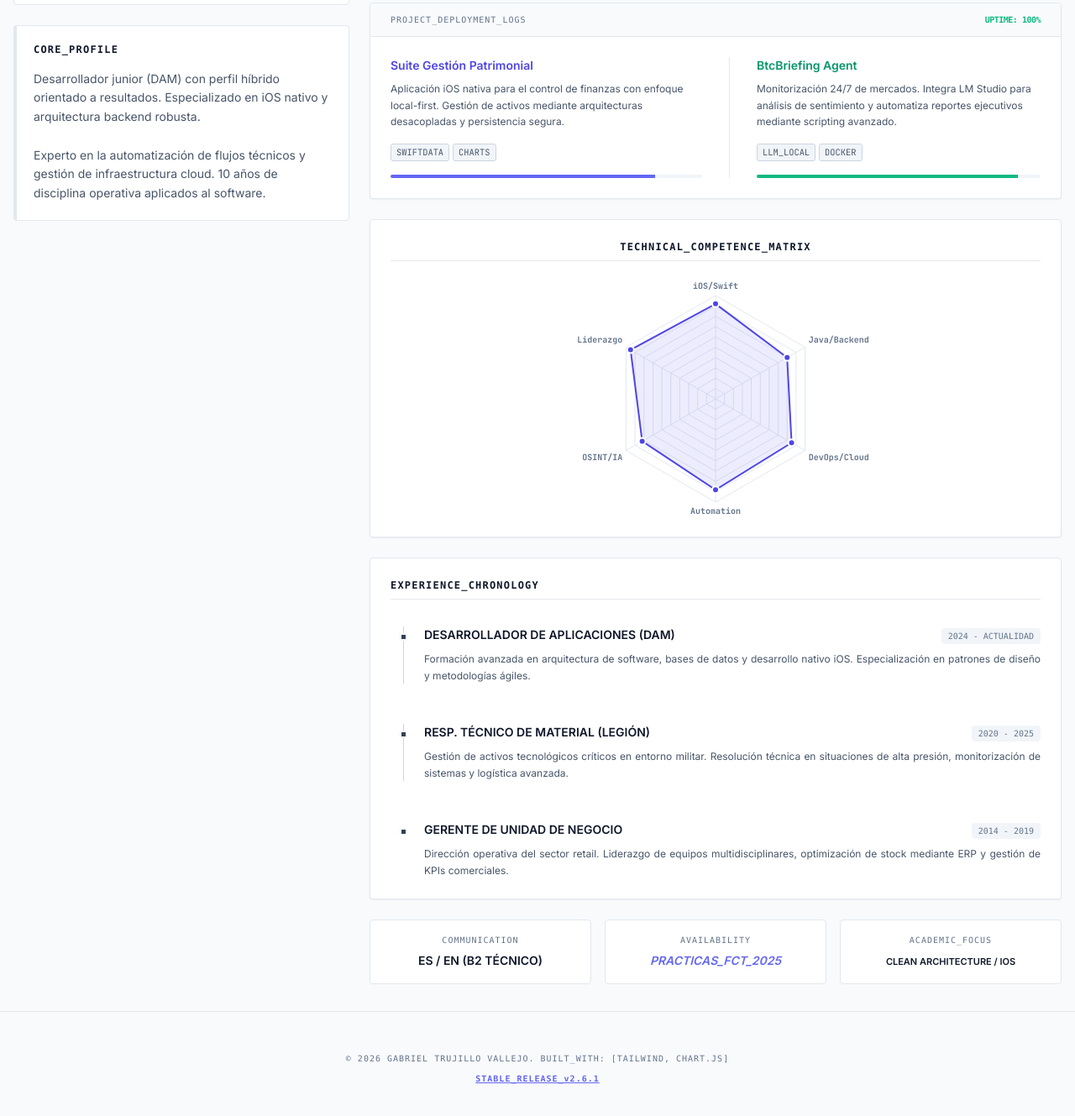
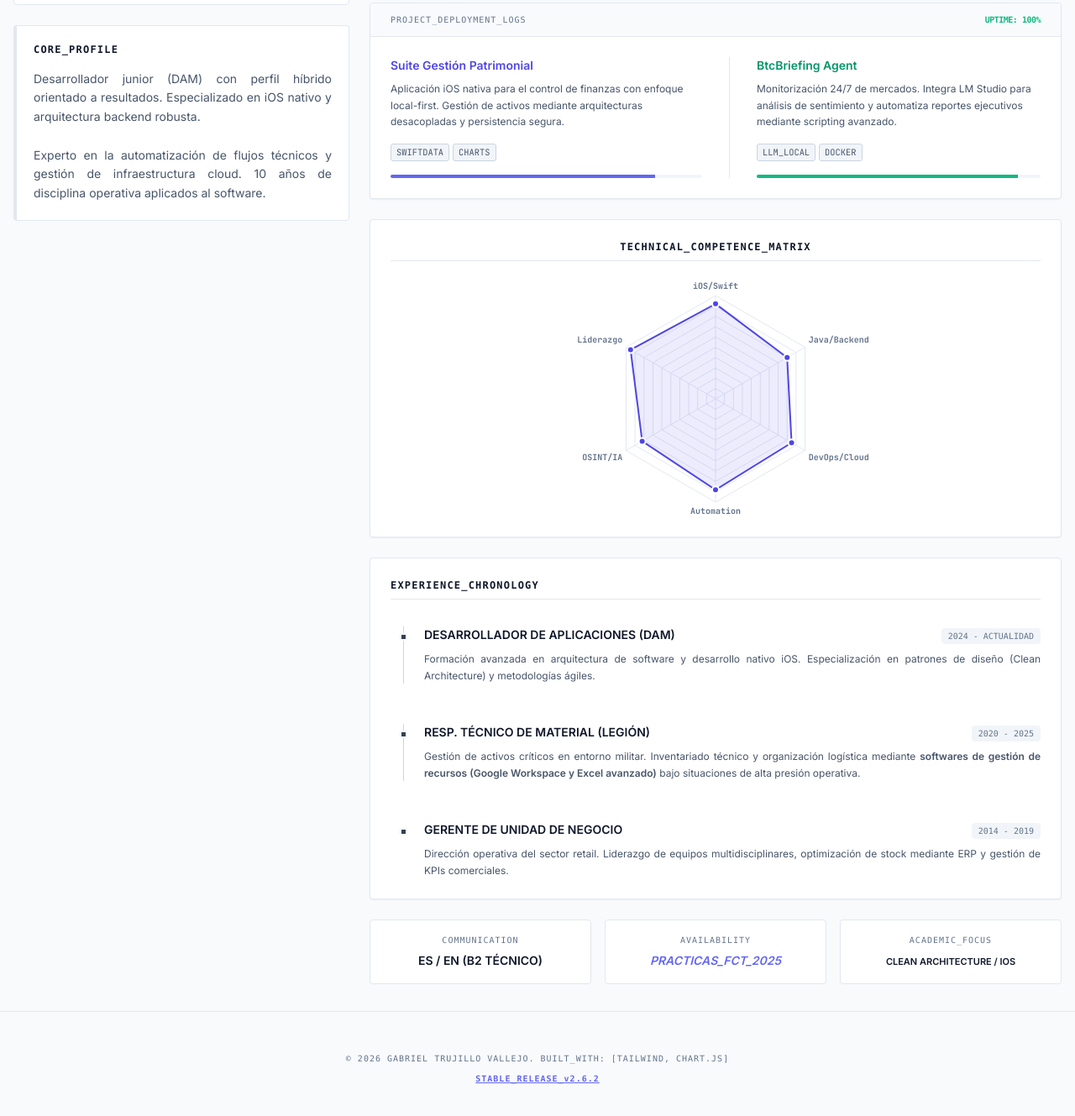
Before and after one commit to gtrujillovdev-cyber/InteractiveCV, a plain HTML site: page index.html in a window 1280 px wide. Shown: the part 561-1890 px from the top of the page at 84% size. Drawn offline with nearby package versions, Linux system fonts and the light colour scheme.

Commit message:
release: v2.6.2 update military experience and tech stack layout

```diff
--- a/index.html
+++ b/index.html
@@ -147,7 +147,7 @@
                 </button>
             </div>
             <div class="hidden md:block tracking-widest uppercase">Gabriel Trujillo Vallejo // Fintech Engineering</div>
-            <div>BUILD_ID: 2.6.1</div>
+            <div>BUILD_ID: 2.6.2</div>
         </div>
     </div>
 
@@ -207,7 +207,7 @@
                     <h3
                         class="text-xs font-bold text-slate-900 dark:text-white tracking-widest uppercase font-mono mb-4">
                         Core_Profile</h3>
-                    <p class="text-sm text-slate-600 dark:text-slate-400 leading-relaxed">
+                    <p class="text-sm text-slate-600 dark:text-slate-400 leading-relaxed text-justify">
                         Desarrollador junior (DAM) con perfil híbrido orientado a resultados. Especializado en iOS
                         nativo y arquitectura backend robusta.
                         <br><br>
@@ -220,7 +220,7 @@
             <!-- COLUMNA DERECHA (MAIN CONTENT) -->
             <div class="lg:col-span-8 space-y-6">
 
-                <!-- Tecnologías (Encabezando la columna derecha) -->
+                <!-- Tecnologías -->
                 <div class="tech-card p-6 shadow-sm border-t-4 border-blue-500">
                     <h3
                         class="text-xs font-bold text-slate-900 dark:text-white tracking-widest uppercase font-mono mb-6 border-b dark:border-slate-700 pb-2 text-blue-600 dark:text-blue-400">
@@ -329,8 +329,8 @@
                                     - ACTUALIDAD</span>
                             </div>
                             <p class="text-xs text-slate-600 dark:text-slate-400 leading-relaxed text-justify">
-                                Formación avanzada en arquitectura de software, bases de datos y desarrollo nativo iOS.
-                                Especialización en patrones de diseño y metodologías ágiles.
+                                Formación avanzada en arquitectura de software y desarrollo nativo iOS. Especialización
+                                en patrones de diseño (Clean Architecture) y metodologías ágiles.
                             </p>
                         </div>
 
@@ -344,8 +344,9 @@
                                     - 2025</span>
                             </div>
                             <p class="text-xs text-slate-600 dark:text-slate-400 leading-relaxed text-justify">
-                                Gestión de activos tecnológicos críticos en entorno militar. Resolución técnica en
-                                situaciones de alta presión, monitorización de sistemas y logística avanzada.
+                                Gestión de activos críticos en entorno militar. Inventariado técnico y organización
+                                logística mediante <strong>softwares de gestión de recursos (Google Workspace y Excel
+                                    avanzado)</strong> bajo situaciones de alta presión operativa.
                             </p>
                         </div>
 
@@ -392,7 +393,7 @@
         <p class="text-[10px] font-mono text-slate-500 tracking-widest text-center px-4 leading-relaxed">
             © 2026 GABRIEL TRUJILLO VALLEJO. BUILT_WITH: [TAILWIND, CHART.JS] <br>
             <a href="https://gtrujillovdev-cyber.github.io/InteractiveCV/"
-                class="text-indigo-500 hover:text-indigo-400 transition underline mt-2 block font-bold">STABLE_RELEASE_v2.6.1</a>
+                class="text-indigo-500 hover:text-indigo-400 transition underline mt-2 block font-bold">STABLE_RELEASE_v2.6.2</a>
         </p>
     </footer>
 
```
Also changed, not shown: 1 other file.
